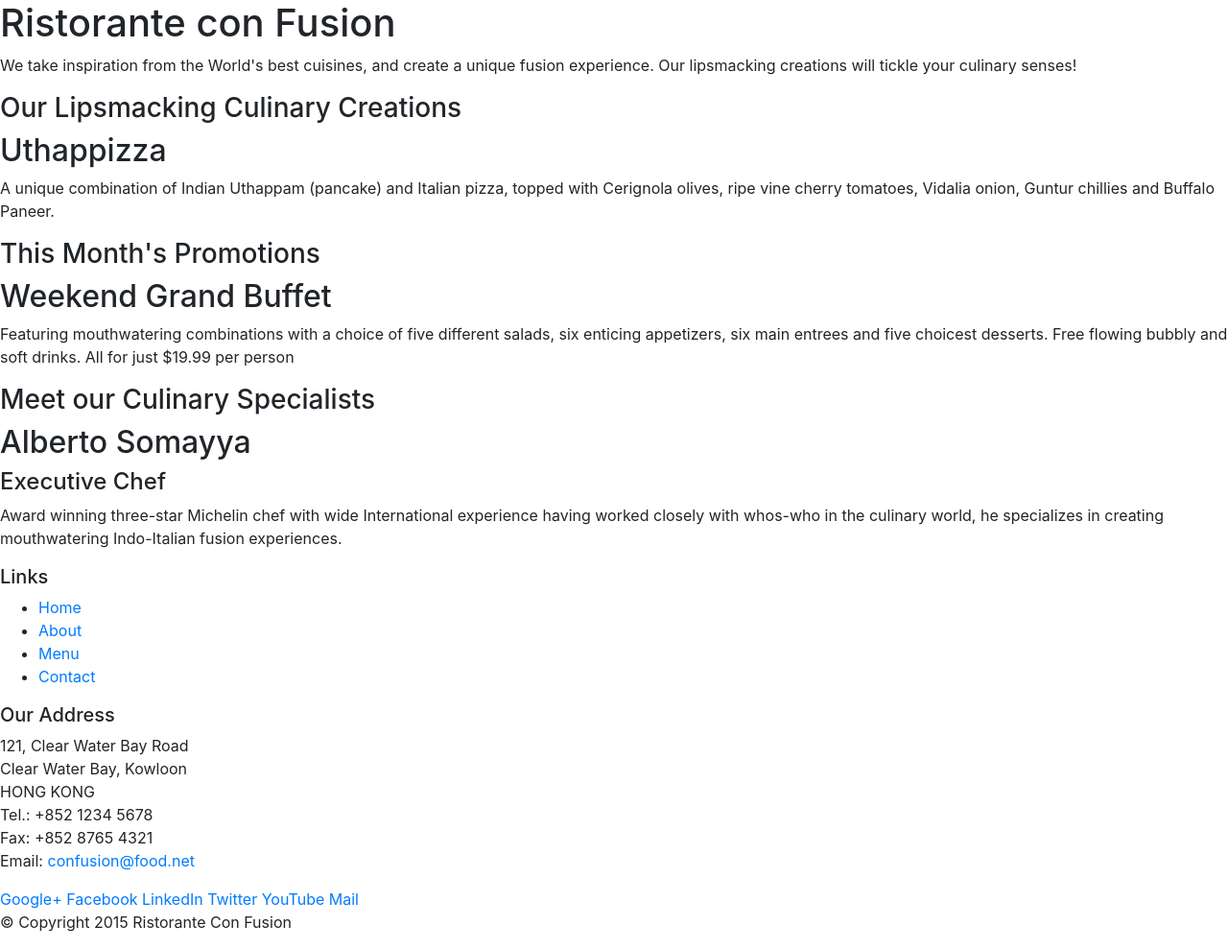
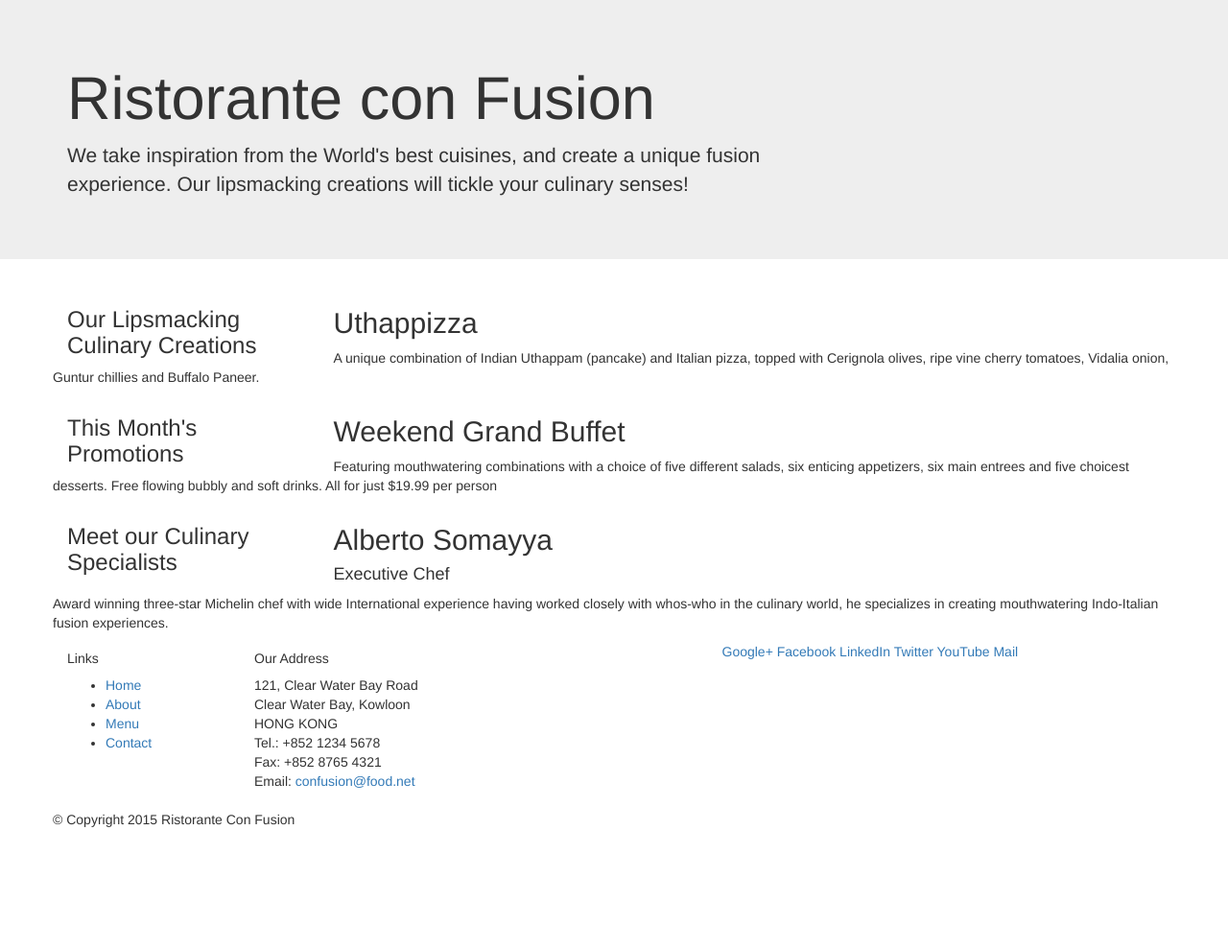
Before and after one commit to rabrapo/bustrap4, a website: page index.html in a window 1280 px wide. Shown: the whole page at 96% size. After the commit the page ends 874 px from the top, so only its background shows below. Drawn offline with nearby package versions, Linux system fonts and the light colour scheme.

Commit message:
Primeros cambios del Grid

```diff
--- a/index.html
+++ b/index.html
@@ -14,46 +14,45 @@
 
   <body>
 
-    <header>
-      <div>
-          <div>
-              <div>
+    <header class="jumbotron">
+      <div class="container">
+          <div class="row">
+              <div class="col-12 col-sm-8">
                   <h1>Ristorante con Fusion</h1>
                   <p>We take inspiration from the World's best cuisines, and create a unique fusion experience. Our lipsmacking creations will tickle your culinary senses!</p>
               </div>
-              <div>
+              <div class="col col-sm">
               </div>
           </div>
       </div>
     </header>
 
-    <div>
-      <div>
-        <div>
+    <div class="container">
+      <div class="row">
+        <div class="col-sm-4 push-sm-8 col-md-3 push-md-9">
           <h3>Our Lipsmacking Culinary Creations</h3>
         </div>
-        <div>
+        <div class="col-sm pull-sm-4 col-md pull-md-3">
           <h2>Uthappizza</h2>
           <p>A unique combination of Indian Uthappam (pancake) and Italian pizza, topped with Cerignola olives, ripe vine cherry tomatoes, Vidalia onion, Guntur chillies and Buffalo Paneer.</p>
         </div>
       </div>
 
-
-      <div>
-        <div>
+      <div class="row">
+        <div class="col-sm-4 col-md-3">
           <h3>This Month's Promotions</h3>
         </div>
-        <div>
+        <div class="col-sm col-md">
           <h2>Weekend Grand Buffet</h2>
           <p>Featuring mouthwatering combinations with a choice of five different salads, six enticing appetizers, six main entrees and five choicest desserts. Free flowing bubbly and soft drinks. All for just $19.99 per person </p>
         </div>
       </div>
 
-      <div>
-        <div>
+      <div class="row">
+        <div class="col-sm-4 push-sm-8 col-md-3 push-md-9">
           <h3>Meet our Culinary Specialists</h3>
         </div>
-        <div>
+        <div class="col-sm pull-sm-4 col-md pull-md-3">
           <h2>Alberto Somayya</h2>
           <h4>Executive Chef</h4>
           <p>Award winning three-star Michelin chef with wide International experience having worked closely with whos-who in the culinary world, he specializes in creating mouthwatering Indo-Italian fusion experiences. </p>
@@ -62,9 +61,9 @@
     </div>
 
     <footer>
-      <div>
-        <div>
-          <div>
+      <div class="container">
+        <div class="row">
+          <div class="col-5 offset-1 col-sm-2">
             <h5>Links</h5>
             <ul>
               <li><a href="#">Home</a></li>
@@ -73,7 +72,7 @@
               <li><a href="#">Contact</a></li>
             </ul>
           </div>
-          <div>
+          <div class="col-6 col-sm-5">
             <h5>Our Address</h5>
             <address>
               121, Clear Water Bay Road<br>
@@ -84,7 +83,7 @@
               Email: <a href="mailto:confusion@food.net">confusion@food.net</a>
             </address>
           </div>
-          <div>
+          <div class="col col-sm-4">
             <div>
               <a href="http://google.com/+">Google+</a>
               <a href="http://www.facebook.com/profile.php?id=">Facebook</a>
@@ -95,8 +94,8 @@
             </div>
           </div>
         </div>
-        <div>
-          <div>
+        <div class="row">
+          <div class="col-auto">
             <p>© Copyright 2015 Ristorante Con Fusion</p>
           </div>
         </div>
@@ -106,6 +105,7 @@
     <script src="node_modules/jquery/dist/jquery.min.js"></script>
     <script src="node_modules/tether/dist/js/tether.min.js"></script>
     <script src="node_modules/bootstrap/dist/js/bootstrap.min.js"></script>
+
   </body>
 
 </html>
```
